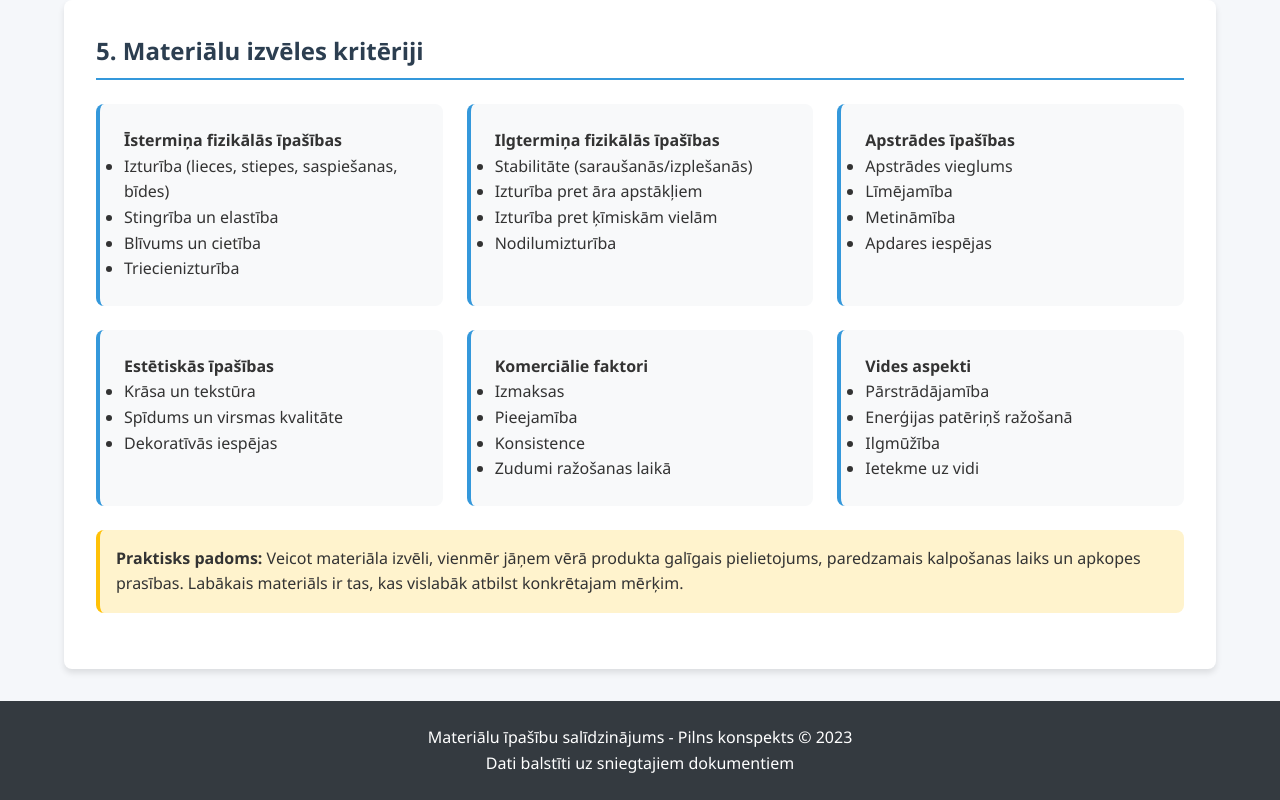
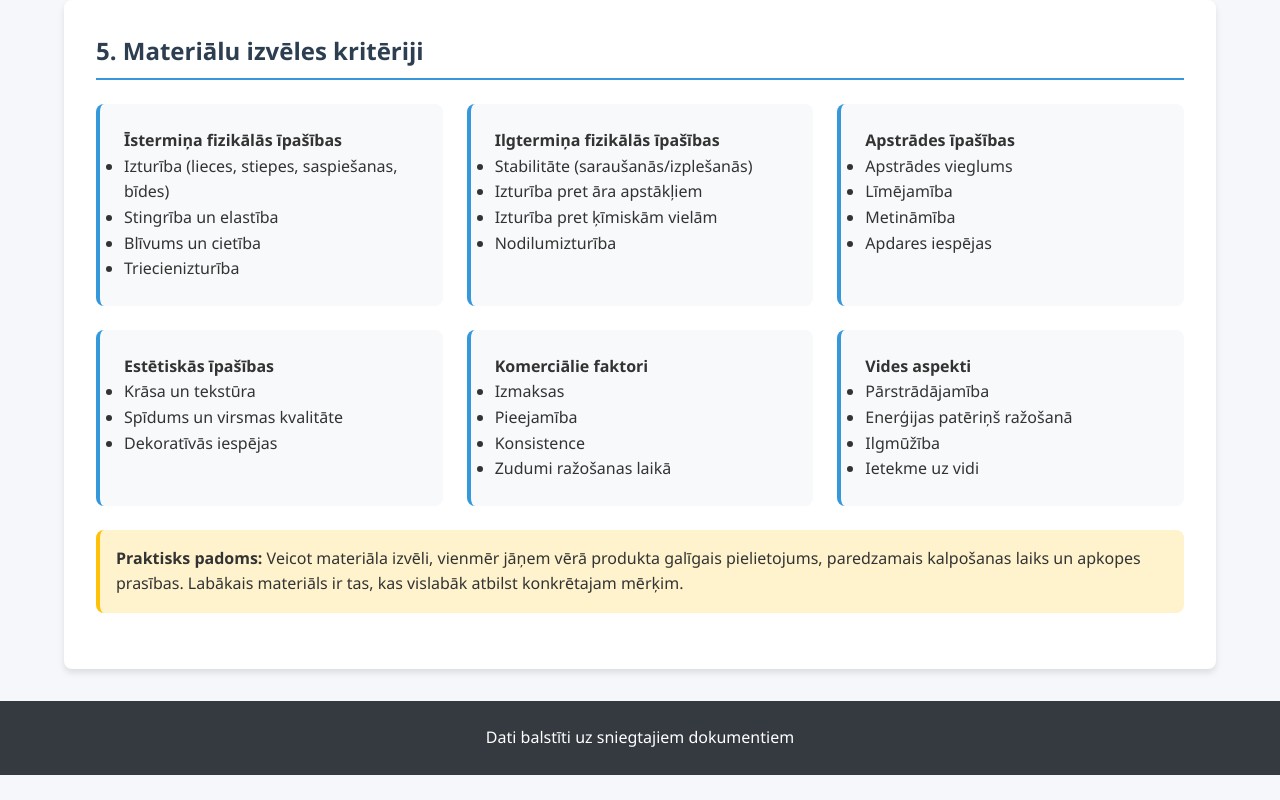
Before and after one commit to hitmakriga/diz, a plain HTML site: page index.html in a window 1280 px wide. Shown: the part 4263-5063 px from the top of the page. After the commit the page ends 5038 px from the top, so only its background shows below. Drawn offline with Linux system fonts and the light colour scheme.

Commit message:
Manega
Removed a footer paragraph about material properties.

```diff
--- a/index.html
+++ b/index.html
@@ -561,7 +561,7 @@
     </div>
 
     <footer>
-        <p>Materiālu īpašību salīdzinājums - Pilns konspekts &copy; 2023</p>
+        <p></p>
         <p>Dati balstīti uz sniegtajiem dokumentiem</p>
     </footer>
 </body>
```
